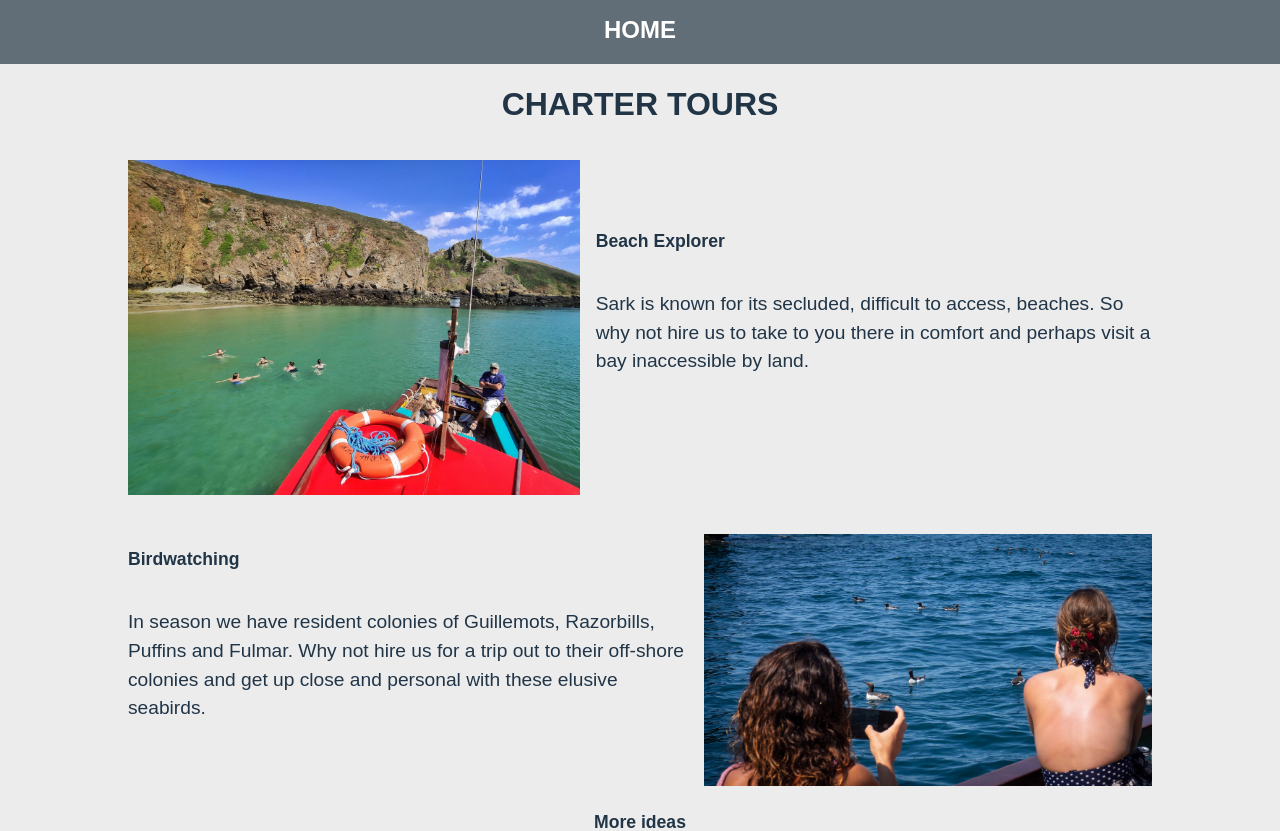
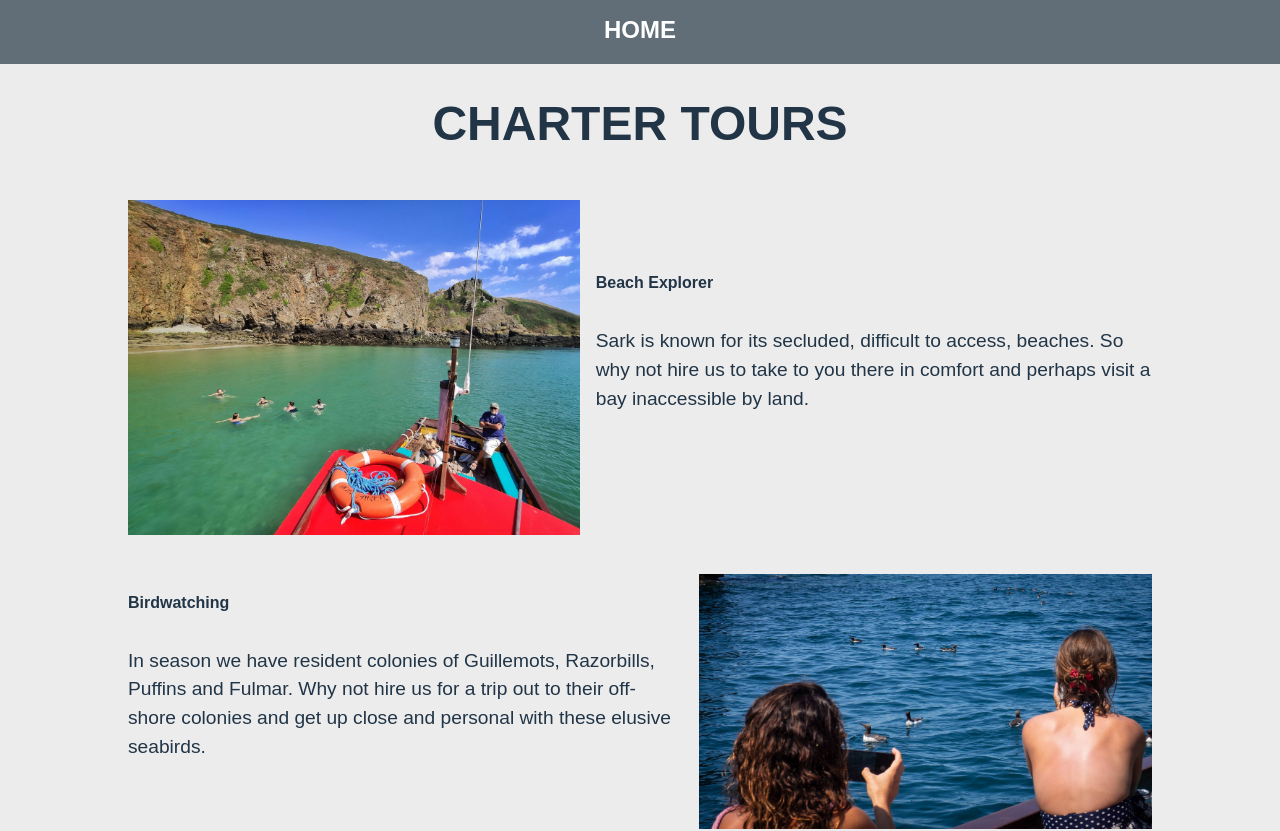
Before and after one commit to MorganGuille/sark-boat-trips, a React (Vite) app in the folder client/: page /charters in a window 1280 px wide. Shown: the top 831 px of the page. Built offline with nearby package versions, Linux system fonts and the light colour scheme; no server answers.

Commit message:
move charter to views, add useeffect to scroll to top of page on change view

```diff
--- a/client/src/App.css
+++ b/client/src/App.css
@@ -1,5 +1,4 @@
 :root {
-  font-family: Raleway, Inter, system-ui, Avenir, Helvetica, Arial, sans-serif;
   line-height: 1.5;
   font-weight: 400;
 
@@ -13,6 +12,7 @@
 }
 
 body {
+  font-family: raleway, sans-serif;
   margin: 0;
   padding: 0;
 }
--- a/client/src/App.jsx
+++ b/client/src/App.jsx
@@ -1,25 +1,37 @@
-import { BrowserRouter as Router, Route, Routes } from "react-router";
+import { useLayoutEffect, useEffect } from "react";
+import { BrowserRouter as Router, Route, Routes, useLocation } from "react-router";
+import './App.css';
+
+import Navbar from './components/navbar';
+import MobileNav from './components/mobilenav';
 
 import Home from './views/home';
-
-import './App.css'
-import Navbar from './components/navbar';
-import MobileNav from './components/mobilenav'
 import Bookings from './components/bookings';
-import Charters from './components/charters'
+import Charters from './views/charters';
 import Dashboard from "./views/dashboard";
 import Success from "./views/success";
 import Canceled from "./views/canceled";
 import NotFound from "./views/notfound";
 
-import Footer from './components/footer'
+import Footer from './components/footer';
 
+const Wrapper = ({ children }) => {
+  const location = useLocation();
+
+  useEffect(() => {
+    // Scroll to the top of the page when the route changes
+    window.scrollTo({ top: 0, left: 0, behavior: 'instant' });
+  }, [location.pathname]);
+
+  return children;
+};
 
 function App() {
 
   return (
     <>
       <Router>
+        <Wrapper>
           <Navbar />
           <MobileNav />
           <Routes>
@@ -31,10 +43,8 @@ function App() {
             <Route path='/canceled' element={<Canceled />} />
             <Route path='*' element={<NotFound />} />
           </Routes>
+        </Wrapper>
       </Router>
-
-
-
       <Footer />
     </>
   )
--- a/client/src/css/charters.css
+++ b/client/src/css/charters.css
@@ -1,4 +1,8 @@
 .charterTours {
+
+
+    scroll-margin: 6rem;
+
     display: flex;
     flex-direction: column;
     align-items: center;
--- a/client/src/components/charters.jsx
+++ b/client/src/views/charters.jsx
@@ -1,5 +1,5 @@
 import React from 'react'
-import Bookings from './bookings'
+import Bookings from '../components/bookings'
 
 import '../css/charters.css'
 
```
Lines whose indentation alone changed are shown as unchanged.
